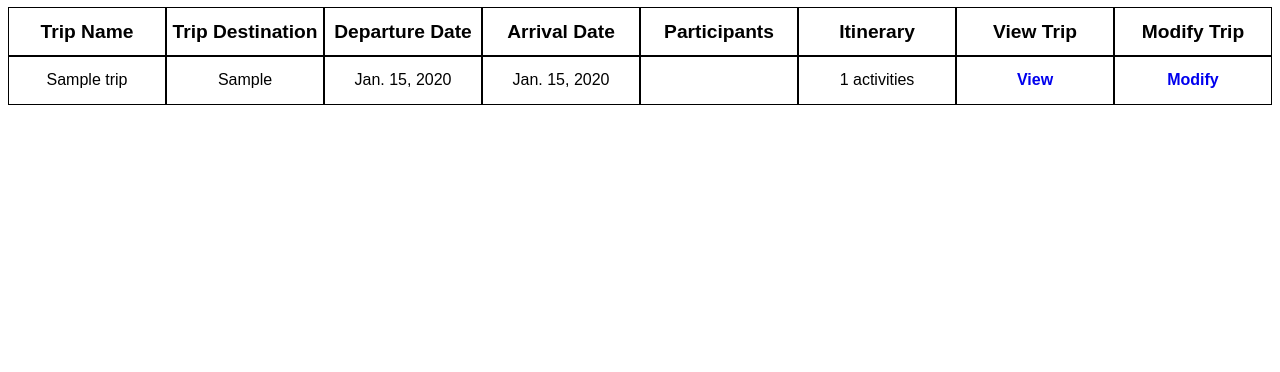
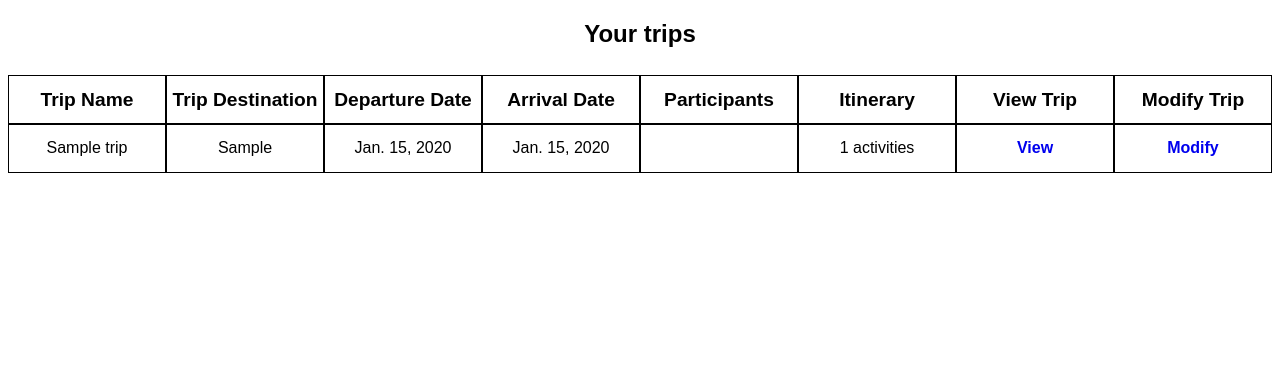
Before and after one commit to alessandrofloris/progettoIsw, a Django app: template travelGroup/templates/travelGroup/trips.html in a window 1280 px wide. Shown: the part 128-500 px from the top of the page. Run offline with Django 4.2, Linux system fonts and the light colour scheme; the template is opened without the code that fills it: values that come from a table or form of the project are taken from there, others are empty; tables that the repository leaves empty hold one stand-in row (values such as "Sample post").

Commit message:
little style changes

```diff
--- a/travelGroup/static/travelGroup/tripsTemplate.css
+++ b/travelGroup/static/travelGroup/tripsTemplate.css
@@ -31,6 +31,10 @@ header {
 }
 
 /* Main content*/
+
+.main h2 {
+    text-align: center;
+}
 
 .trip-list-table {
     width: 100%;
--- a/travelGroup/templates/travelGroup/newtrip.html
+++ b/travelGroup/templates/travelGroup/newtrip.html
@@ -27,6 +27,7 @@
 
     <main>
         <section>
+            <h1>Create a new trip to share with your friends!</h1>
             <h2>New Trip Details</h2>
         </section>
 
--- a/travelGroup/templates/travelGroup/trips.html
+++ b/travelGroup/templates/travelGroup/trips.html
@@ -25,6 +25,8 @@
 {% block main-content %}
 
     {% if tripList %}
+    <main class="main">
+        <h2>Your trips</h2>
         <div class="trip-list-table">
             <div class="single-trip-container ">
                 <div class="single-field-trip-container trip-table-header">
@@ -86,8 +88,9 @@
             {% endfor %}
         </div>
         {% else %}
-        <p>No trips to show!</p>
+            <h2>No trips to show!</h2>
         {% endif %}
+</main>
 
 {% endblock %}
 
```
Lines whose indentation alone changed are shown as unchanged.
